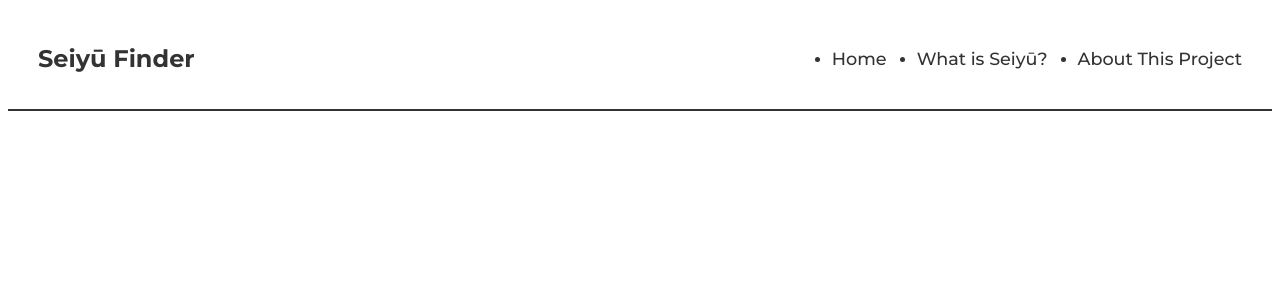
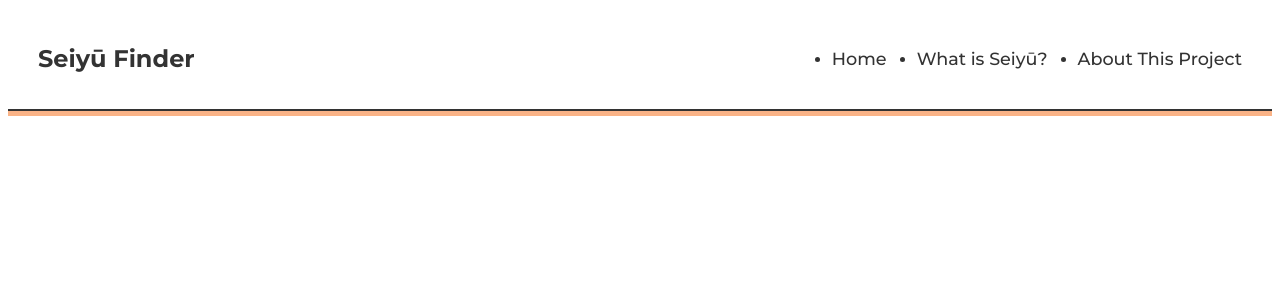
Before and after one commit to NaufalAndriantoNugraha/seiyuu-finder, a Vue app: page / in a window 1280 px wide. Shown: the top 300 px of the page. Built offline with nearby package versions, Linux system fonts and the light colour scheme.

Commit message:
feat: Add header separator component

```diff
--- a/src/App.vue
+++ b/src/App.vue
@@ -1,9 +1,11 @@
 <script setup lang="ts">
 import Header from "./components/header/header.vue";
+import HeaderSeparator from "./components/separator/header-separator.vue";
 </script>
 
 <template>
   <Header></Header>
+  <HeaderSeparator></HeaderSeparator>
 </template>
 
 <style scoped></style>
--- /dev/null
+++ b/src/components/separator/header-separator.vue
@@ -0,0 +1,12 @@
+<script setup lang="ts"></script>
+
+<template>
+  <div></div>
+</template>
+
+<style scoped>
+div {
+  background-color: #fab387;
+  height: 5px;
+}
+</style>
```
